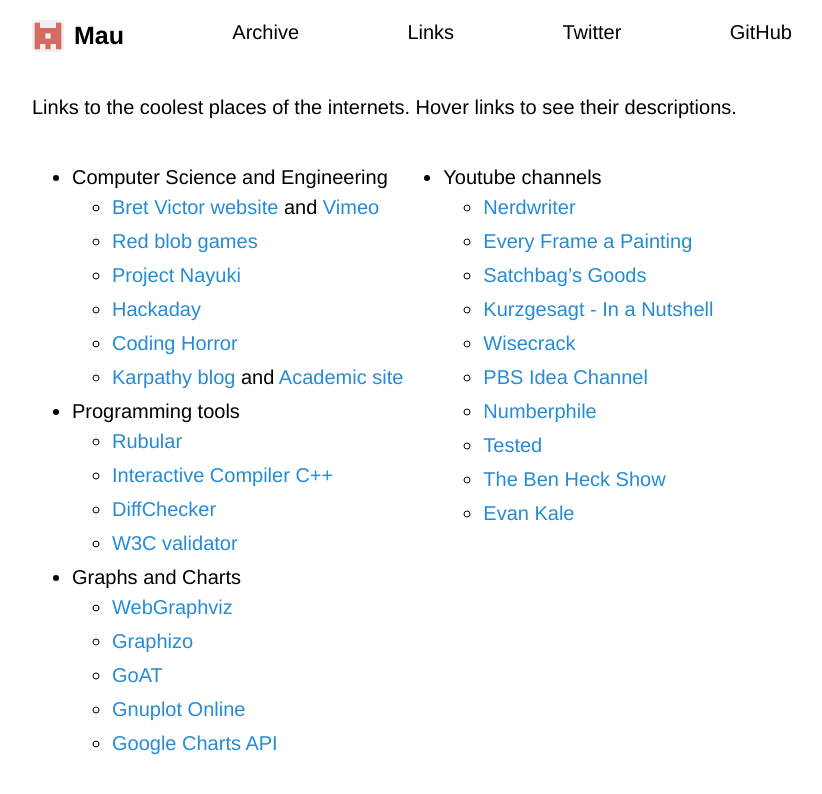
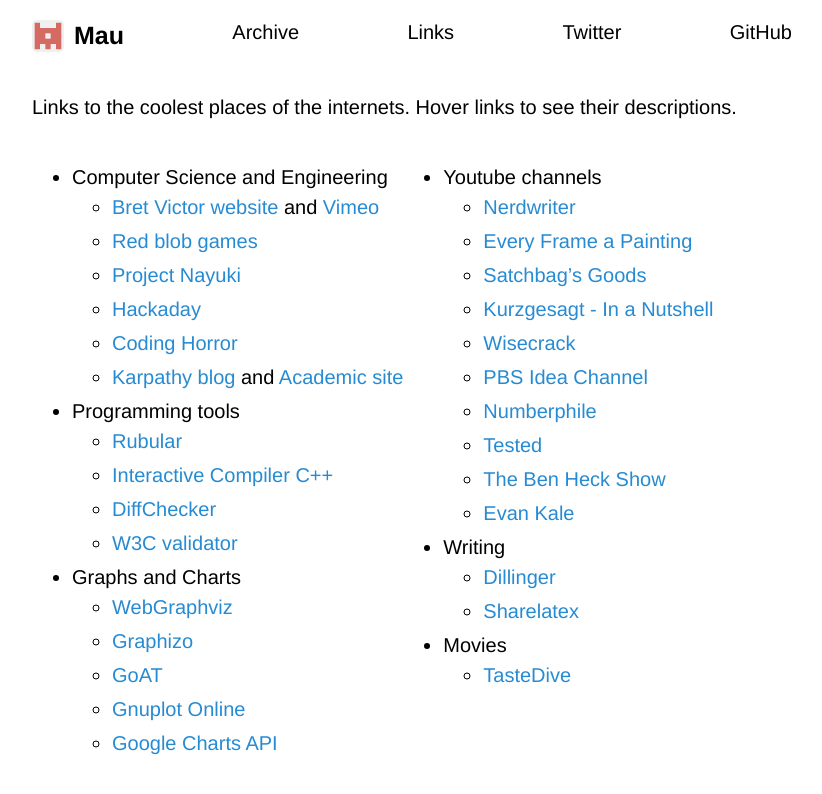
Before and after one commit to Maumagnaguagno/maumagnaguagno.github.io, a Jekyll site: the page built from links.md, in a window 1280 px wide. Shown: the top 794 px of the page, without its empty margins (228-1050 px from the left). Built offline with Jekyll 4.4.1, drawn with Linux system fonts in a browser that asks for light colours; our own code applies the rules of GitHub Pages for plain Markdown files.

Commit message:
Readd writing and movies links

```diff
--- a/links.md
+++ b/links.md
@@ -33,11 +33,16 @@ Hover links to see their descriptions.
   - [Nerdwriter](https://www.youtube.com/user/Nerdwriter1 "Movie and art reviews")
   - [Every Frame a Painting](https://www.youtube.com/user/everyframeapainting "Movies explained")
   - [Satchbag's Goods](https://www.youtube.com/user/satchbags/ "Games explained")
-  - [Kurzgesagt - In a Nutshell](https://www.youtube.com/user/Kurzgesagt/ "Philosophy with very nice graphics")
+  - [Kurzgesagt - In a Nutshell](https://www.youtube.com/user/Kurzgesagt/ "Philosophy with nice graphics")
   - [Wisecrack](https://www.youtube.com/channel/UC6-ymYjG0SU0jUWnWh9ZzEQ "Funny and smart philosophy")
   - [PBS Idea Channel](https://www.youtube.com/user/pbsideachannel "Here is an idea...")
   - [Numberphile](https://www.youtube.com/user/numberphile "Maths!")
-  - [Tested](https://www.youtube.com/user/testedcom "Adam Savage - Design and build stuff")
-  - [The Ben Heck Show](https://www.youtube.com/user/thebenheckshow "Ben Heck - Design, build and fix electronics")
-  - [Evan Kale](https://www.youtube.com/user/EvanKale91)
+  - [Tested](https://www.youtube.com/user/testedcom "Design and build stuff")
+  - [The Ben Heck Show](https://www.youtube.com/user/thebenheckshow "Design, build and fix electronics")
+  - [Evan Kale](https://www.youtube.com/user/EvanKale91 "Circuit bending")
+- Writing
+  - [Dillinger](http://dillinger.io/ "Markdown editor")
+  - [Sharelatex](https://www.sharelatex.com/ "Collaborative writing")
+- Movies
+  - [TasteDive](https://tastedive.com/ "Recommendation system")
 </div>
```
